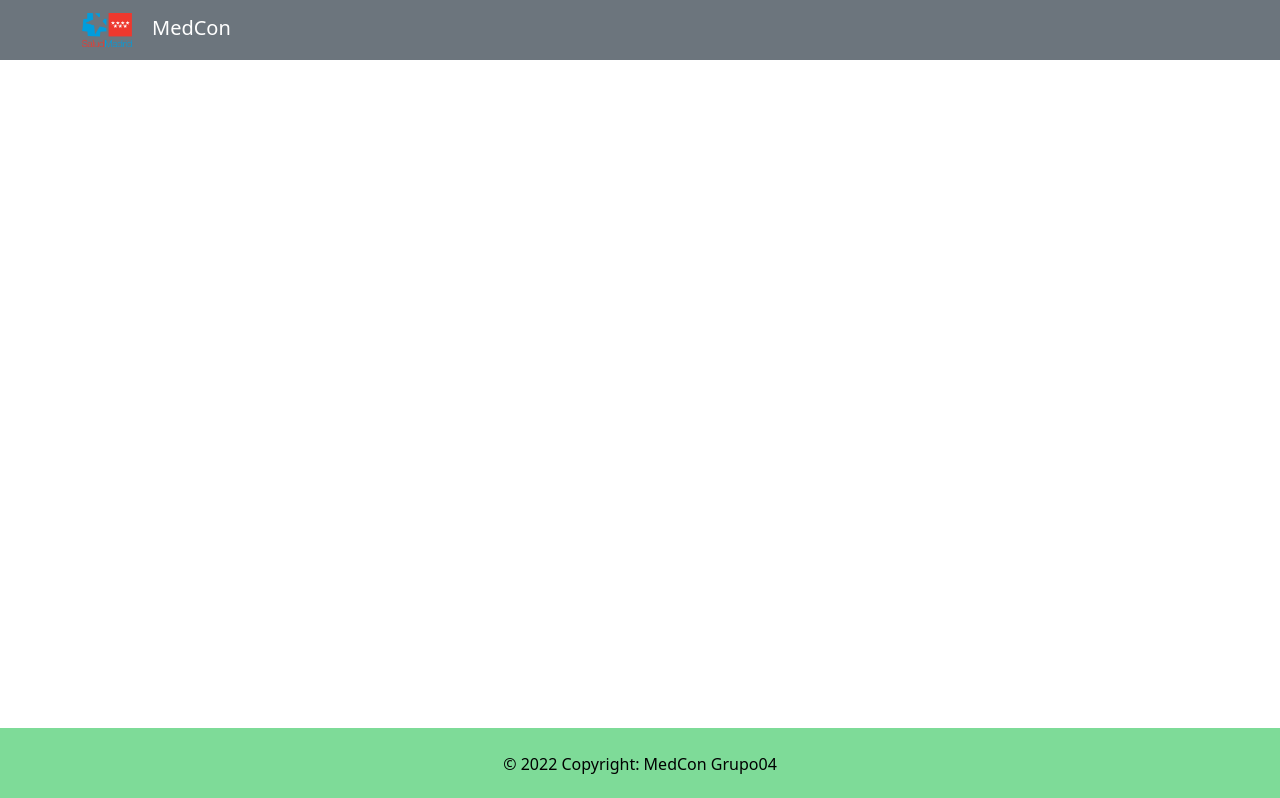
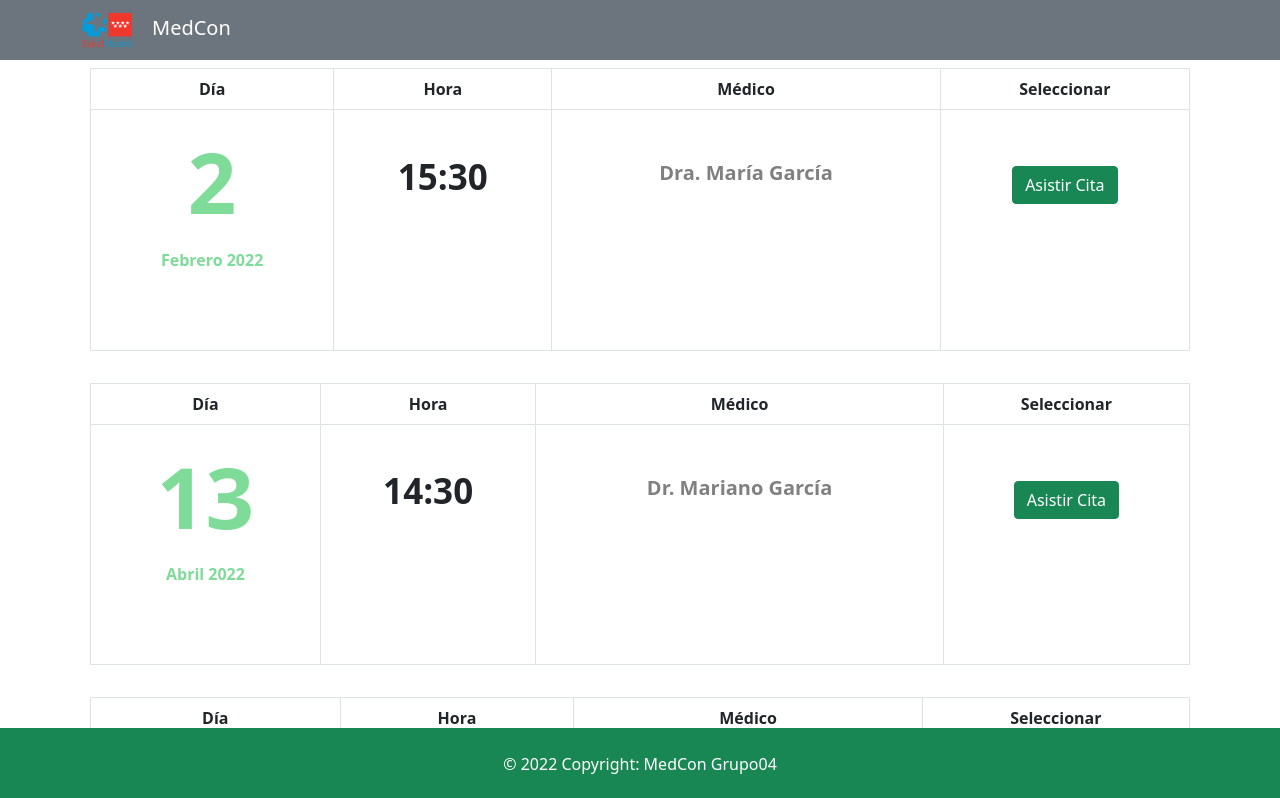
Before and after one commit to javiermofru/MedCon, a React (Create React App) app in the folder Sprint3/: page /paciente/79120176S in a window 1280 px wide. Shown: the top 798 px of the page. Built offline with nearby package versions, Linux system fonts and the light colour scheme.

Commit message:
color footer

```diff
--- a/Sprint3/src/App.js
+++ b/Sprint3/src/App.js
@@ -12,6 +12,7 @@ import Home from './Componentes/Home';
 import Footer from './Componentes/Footer'
 import Login from './Componentes/Kiosko/Login';
 import Comprobacion from './Componentes/Comprobación'
+import CitasPaciente from './Componentes/Kiosko/CitasPaciente';
 
 function App() {
   return (
@@ -39,6 +40,7 @@ function App() {
       <Route path="codigo" element={<Codigo/>} />
       <Route path="paciente" element={<Login/>} />
       <Route path='citas' element={<Comprobacion/>}/>
+      <Route path="paciente/79120176S" element={<CitasPaciente/>} />
 
     </Routes>
   </BrowserRouter>
--- a/Sprint3/src/Componentes/Footer.js
+++ b/Sprint3/src/Componentes/Footer.js
@@ -1,7 +1,7 @@
 import React from "react"
 import '../App.css'
 
-const Footer = () => <footer id="ft" className="page-footer font-small blue pt-6">
+const Footer = () => <footer id="ft" className="text-white bg-success page-footer font-small blue pt-6">
     <div className="footer-copyright text-center py-4">© 2022 Copyright: MedCon Grupo04
     </div>
 
```
